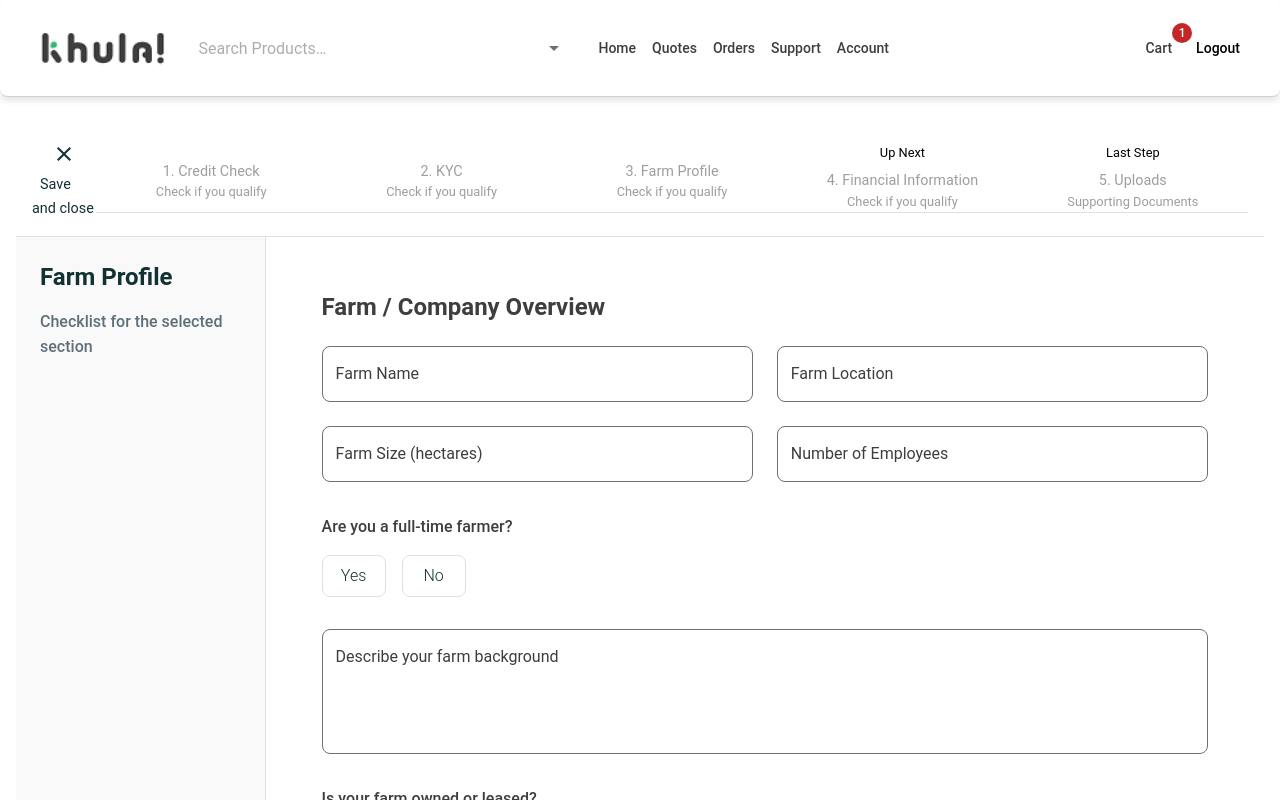
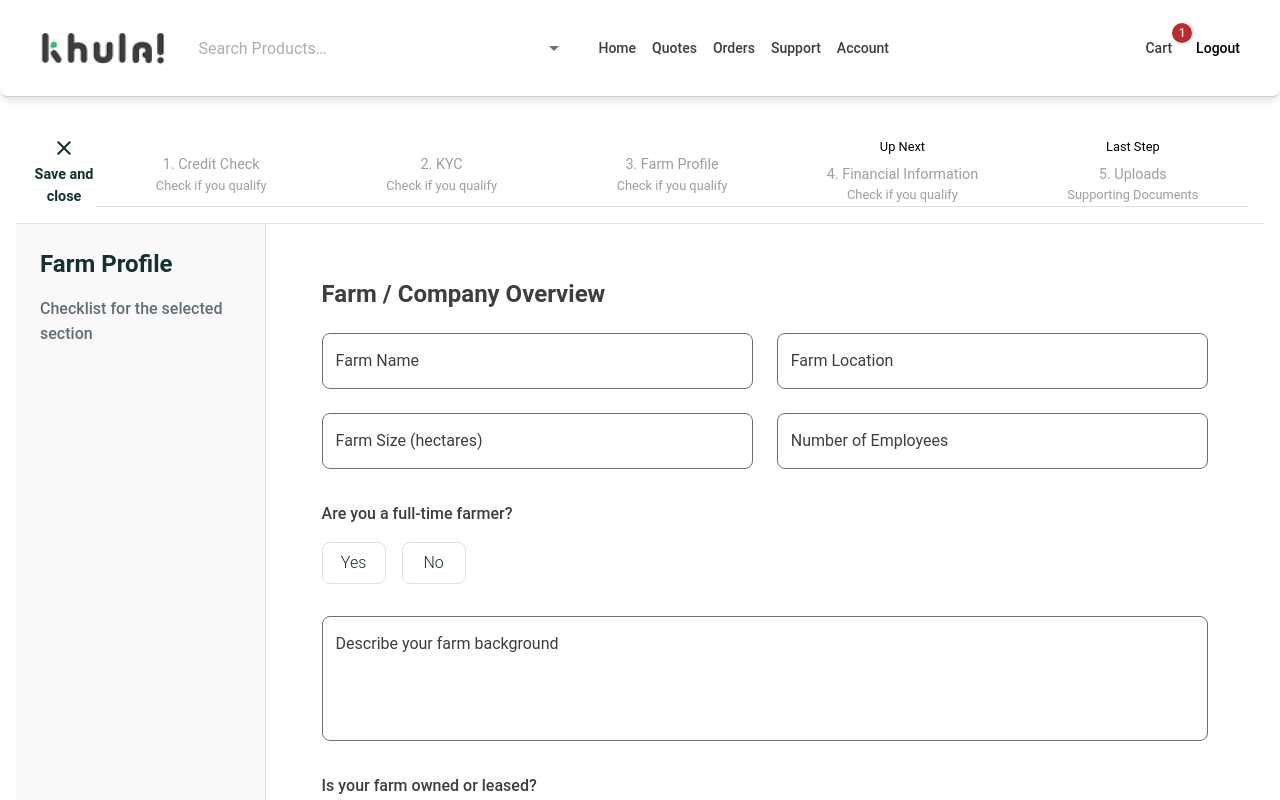
Before and after one commit to RileyManda/user-journey, a React (Vite) app: page /application in a window 1280 px wide. Shown: the top 800 px of the page. Built offline with nearby package versions, Linux system fonts and the light colour scheme.

Commit message:
Pass data to save n exit and navigate to summary page

```diff
--- a/src/pages/ApplicationPage.tsx
+++ b/src/pages/ApplicationPage.tsx
@@ -28,9 +28,13 @@ const ApplicationPage = () => {
     navigate("/summary", { state: { selectedItems } });
   };
 
+  const handleSaveExit = () => {
+    navigate("/summary", { state: { selectedItems } });
+  };
+
   return (
     <GlobalContainer>
-      <Box sx={{ backgroundColor: "#FFFFFF", height: "100vh", }} >
+      <Box sx={{ backgroundColor: "#FFFFFF", height: "100vh" }}>
         {/* Top Navigation */}
         <Box
           sx={{
@@ -40,7 +44,7 @@ const ApplicationPage = () => {
             borderBottom: "1px solid #E0E0E0",
           }}
         >
-          <Box sx={{ flex: 1 }}>
+          <Box sx={{ flex: 1, display: "flex", alignItems: "center" }}>
             <Button
               variant="text"
               sx={{
@@ -48,20 +52,27 @@ const ApplicationPage = () => {
                 color: "#123133",
                 fontSize: "1rem",
                 fontWeight: "bold",
+                display: "flex",
+                flexDirection: "column",
+                alignItems: "center",
+                padding: 0,
+                "&:hover": {
+                  backgroundColor: "transparent",
+                },
               }}
+              onClick={handleSaveExit}
             >
               <CloseIcon />
-            </Button>
               <Typography
                 sx={{
-                display: "inline",
                   color: "#123133",
                   fontSize: "0.9rem",
-                marginLeft: "8px",
+                  marginTop: "4px",
                 }}
               >
                 Save and close
               </Typography>
+            </Button>
           </Box>
 
           {/* Stepper */}
```
Lines whose indentation alone changed are shown as unchanged.
